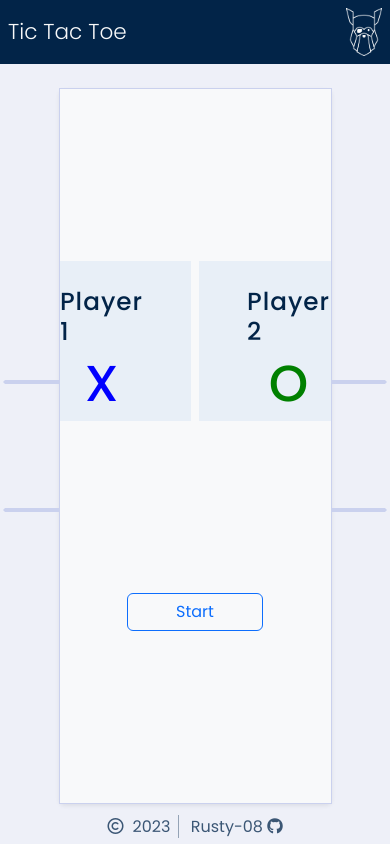
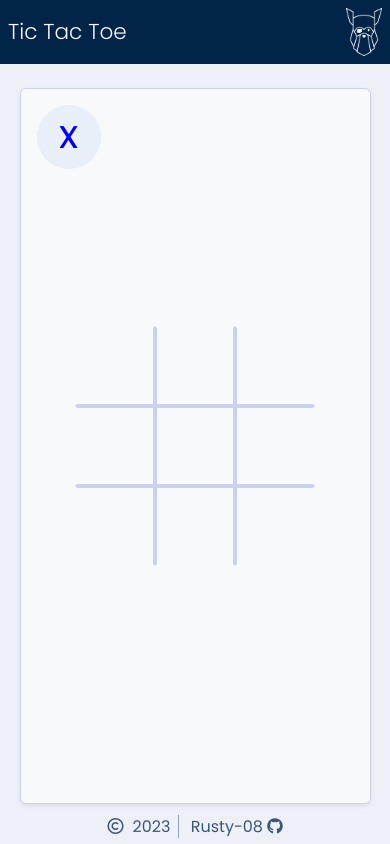
Before and after one commit to Rusty-08/Tic-Tac-Toe, a plain HTML site: page index.html in a window 390 px wide. Drawn offline with nearby package versions, Linux system fonts and the light colour scheme.

Commit message:
add resposiveness

```diff
--- a/index.html
+++ b/index.html
@@ -32,7 +32,7 @@
             </div>
             <div class="active-sign position-absolute rounded-circle d-flex align-items-center justify-content-center"></div>
         </div>
-        <div class="container start-container position-absolute mt-5 z-1 bg-light d-flex justify-content-evenly align-items-center flex-column">
+        <div class="container d-none start-container position-absolute mt-5 z-1 bg-light d-flex justify-content-evenly align-items-center flex-column">
             <div class="players d-flex gap-2">
                 <div class="player-1 d-flex gap-3 justify-content-center align-items-center flex-column">
                     <h2 class="m-0">Player 1</h2>
--- a/style.css
+++ b/style.css
@@ -109,16 +109,16 @@
 }
 
 #winner-mark {
-    font-size: 4rem;
+    font-size: 5rem;
 }
 
 .active-sign {
     top: 1rem;
     left: 1rem;
-    font-size: 4rem;
-    padding-bottom: 0.5rem;
-    height: 6rem;
-    width: 6rem;
+    font-size: 2.5rem;
+    padding-bottom: 0.4rem;
+    height: 4rem;
+    width: 4rem;
     color: blue;
     background-color: rgba(165, 198, 234, 0.2)
 }
@@ -162,3 +162,26 @@
 .owner a:hover {
     opacity: 1 !important;
 }
+
+@media screen and (max-width: 500px) {
+
+    .container {
+        width: 90vw;
+    }
+    .board {
+        grid-template-columns: repeat(3, 5rem);
+        grid-template-rows: repeat(3, 5rem);
+    }
+    .player-1, .player-2 {
+        padding: 0 1rem;
+    }
+    .players h2 {
+        white-space: nowrap;
+    }
+    #main-body {
+        height: 100dvh !important;
+    }
+    .board-item {
+        font-size: 3rem;
+    }
+}
```
